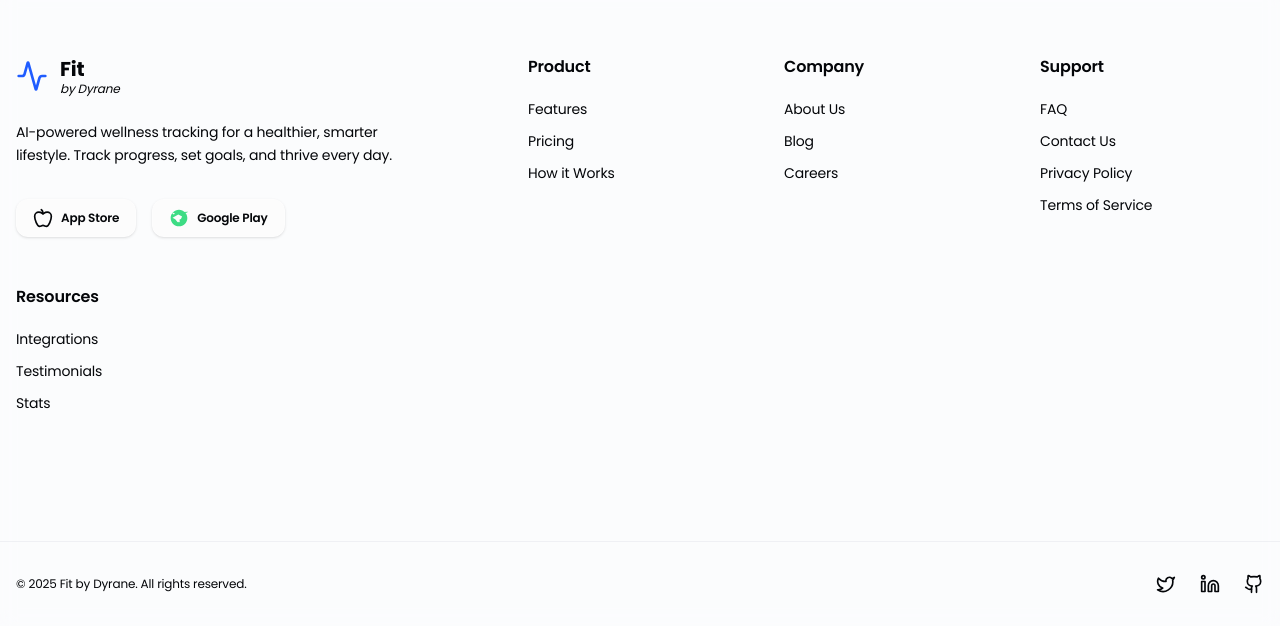
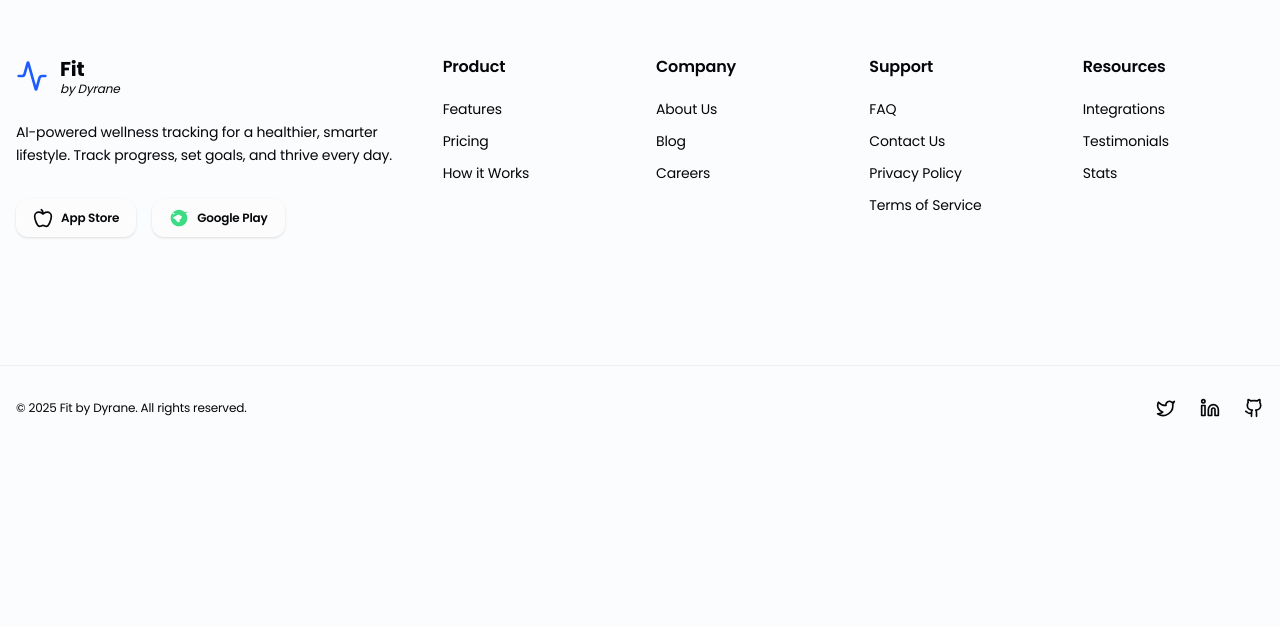
Before and after one commit to drdyrane/fit-by-dyrane, a Next.js app: page / in a window 1280 px wide. Shown: the part 9939-10565 px from the top of the page. After the commit the page ends 10389 px from the top, so only its background shows below. Built offline with nearby package versions, Linux system fonts and the light colour scheme.

Commit message:
modified:   components/shared/footer.tsx

```diff
--- a/components/shared/footer.tsx
+++ b/components/shared/footer.tsx
@@ -44,11 +44,11 @@ const footerLinks = [
 export default function Footer() {
   return (
     <footer className="relative border-t border-border/40 bg-background/50 backdrop-blur-sm">
-      <div className="container mx-auto px-4 py-16 grid grid-cols-1 sm:grid-cols-2 md:grid-cols-3 lg:grid-cols-5 gap-y-12 gap-x-8 text-sm text-muted-foreground">
+      <div className="container mx-auto px-4 py-16 grid grid-cols-2 md:grid-cols-3 lg:grid-cols-6 gap-y-12 gap-x-8 text-sm text-muted-foreground">
 
         {/* Logo + Description + App Links */}
         <motion.div
-          className="col-span-1 sm:col-span-2 lg:col-span-2 flex flex-col items-start"
+          className="col-span-2 lg:col-span-2 flex flex-col items-start"
           initial={{ opacity: 0, y: 20 }}
           whileInView={{ opacity: 1, y: 0 }}
           transition={{ duration: 0.5 }}
@@ -91,7 +91,7 @@ export default function Footer() {
         {footerLinks.map((group, i) => (
           <motion.div
             key={group.title} // Use title as key for stability
-            className="col-span-1 sm:col-span-1 md:col-span-1 lg:col-span-1"
+            className="sm:col-span-1 md:col-span-1 lg:col-span-1"
             initial={{ opacity: 0, y: 20 }}
             whileInView={{ opacity: 1, y: 0 }}
             transition={{ duration: 0.5, delay: i * 0.1 }}
```
